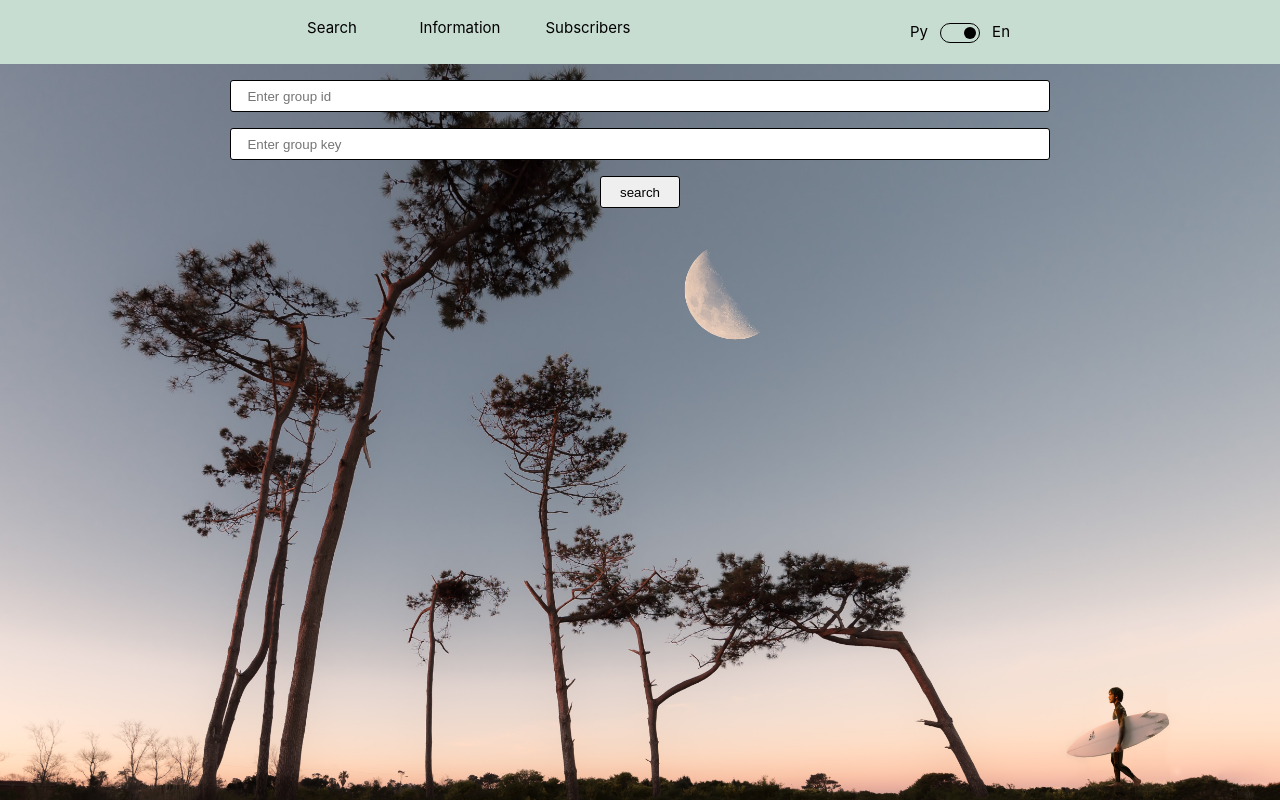
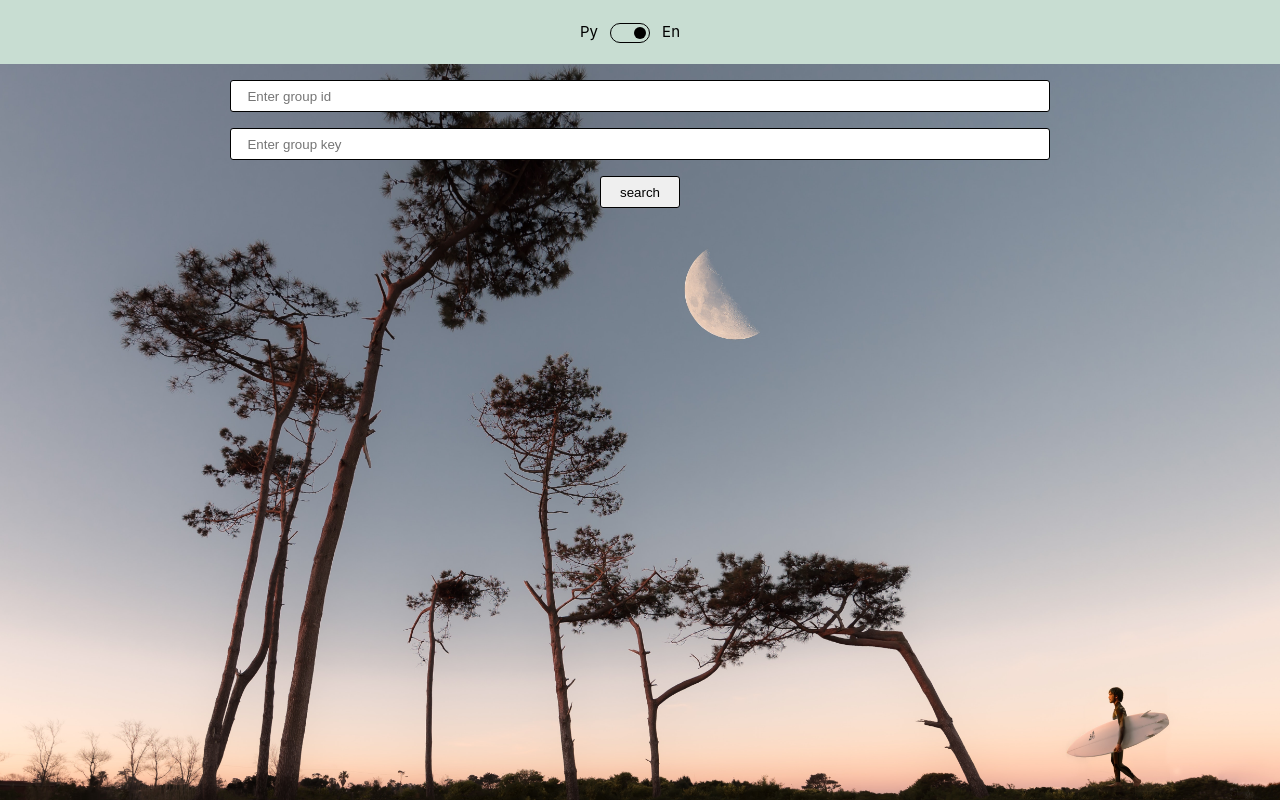
Before and after one commit to Evgeny-Tokarev/vueChart, a Vue app: page / in a window 1280 px wide. Built offline with nearby package versions, Linux system fonts and the light colour scheme.

Commit message:
Nav render if group found, text color changed in InformationVue and SubscribersVue

```diff
--- a/src/App.vue
+++ b/src/App.vue
@@ -1,12 +1,12 @@
 <template>
   <div id="menu">
-    <nav class="navbar">
+    <nav v-if="store.hasGroup" class="navbar">
       <router-link class="navbar__link" to="/">{{ state.reg }}</router-link>
-      <router-link class="navbar__link" to="/Information">{{
-        state.info
+      <router-link class="navbar__link" to="/information">{{
+          state.info
       }}</router-link>
-      <router-link class="navbar__link" to="/Subscribers">{{
-        state.subs
+      <router-link class="navbar__link" to="/subscribers">{{
+          state.subs
       }}</router-link>
     </nav>
     <LocaleSwitcher />
@@ -17,13 +17,11 @@
 <script setup lang="ts">
 import LocaleSwitcher from "@/views/LocaleSwitcher.vue";
 import { reactive, computed } from "vue";
+import { useStore } from '@/stores/store'
 import { useI18n } from "vue-i18n";
-import { useStore } from "@/stores/store"
 const { t } = useI18n();
 const store = useStore();
-
 const state = reactive({
-  group: {},
   info: computed(() => t("button.info")),
   subs: computed(() => t("button.subs")),
   reg: computed(() => t("button.reg")),
@@ -37,19 +35,23 @@ const state = reactive({
   align-items: stretch;
   min-height: 4rem;
   background-color: rgb(200, 221, 210);
+
   .navbar {
     display: flex;
     gap: 1rem;
     padding: 1rem;
+
     &__link {
       text-align: center;
       text-decoration: none;
       color: black;
       min-width: 7rem;
     }
+
     &__link:hover {
       background-color: #ccc;
     }
+
     &__link:active {
       background-color: black;
       color: white;
--- a/src/views/Information.vue
+++ b/src/views/InformationVue.vue
@@ -50,6 +50,7 @@ const state = reactive({
 .info {
   padding: 2rem;
   text-align: center;
+    color: white;
   * {
     caret-color: transparent;
     margin: 1rem;
--- a/src/views/LocaleSwitcher.vue
+++ b/src/views/LocaleSwitcher.vue
@@ -10,7 +10,7 @@
 </template>
 <script lang="ts" setup>
 import { useI18n } from "vue-i18n";
-const { t, locale } = useI18n();
+const { locale } = useI18n();
 
 function togleLanguage(e: MouseEvent) {
   const target = e.target as HTMLInputElement;
--- a/src/views/Subscribers.vue
+++ b/src/views/SubscribersVue.vue
@@ -156,6 +156,7 @@ watch(
 @import "@/assets/base.css";
 
 .group {
+  color: white;
   * {
     caret-color: transparent;
   }
--- a/vite.config.ts
+++ b/vite.config.ts
@@ -8,12 +8,12 @@ export default defineConfig({
   plugins: [
     vue(),
     vueI18n({
-      include: path.resolve(__dirname, "./path/to/src/locales/**"),
+      include: path.resolve(__dirname, "./src/locales/**"),
     }),
   ],
   resolve: {
     alias: {
       "@": fileURLToPath(new URL("./src", import.meta.url)),
     },
-  },
+  }
 });
```
Also changed, not shown: src/router/index.ts (+8 -9 lines), src/views/SearchVue.vue (renamed from src/views/Search.vue).
